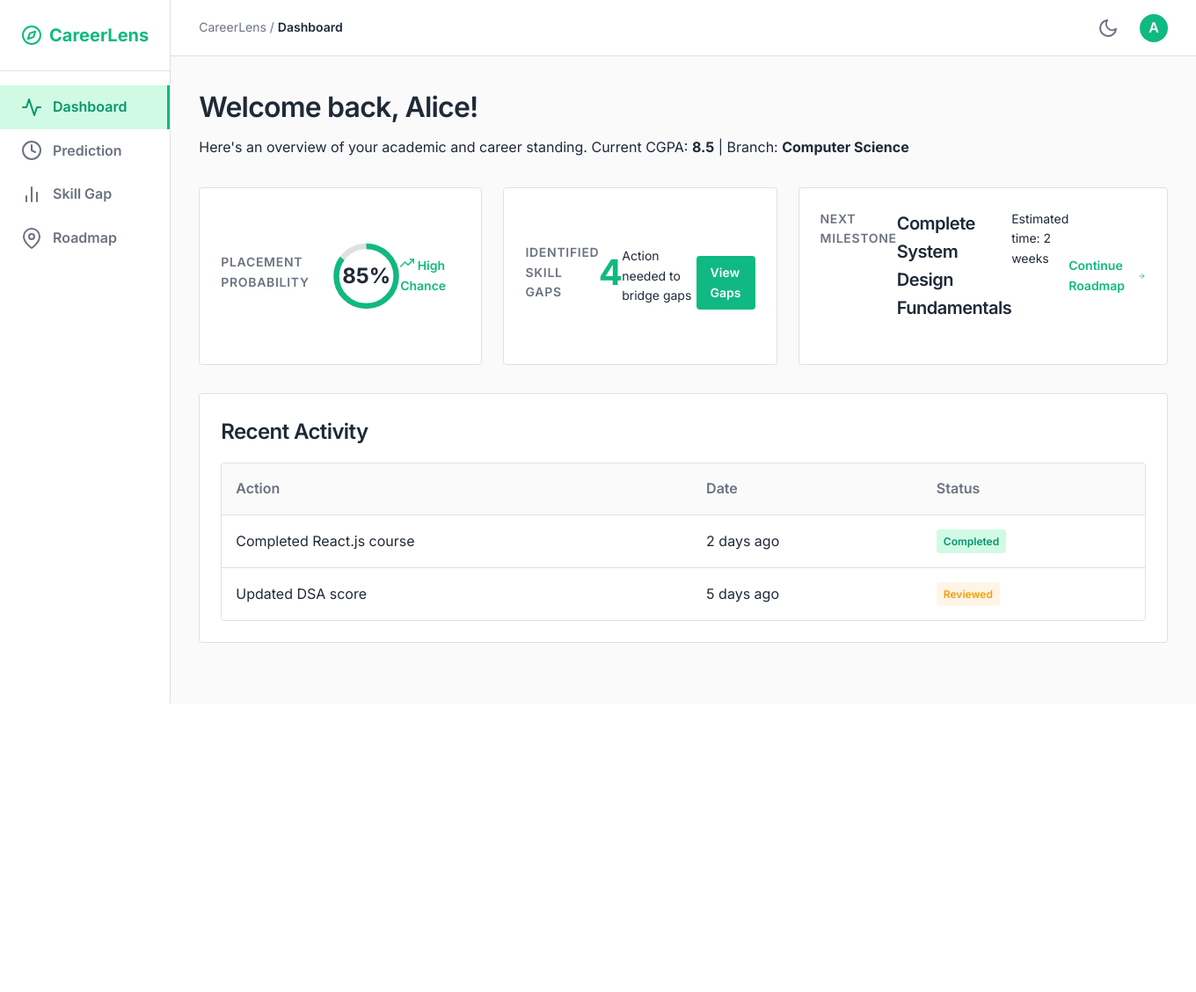
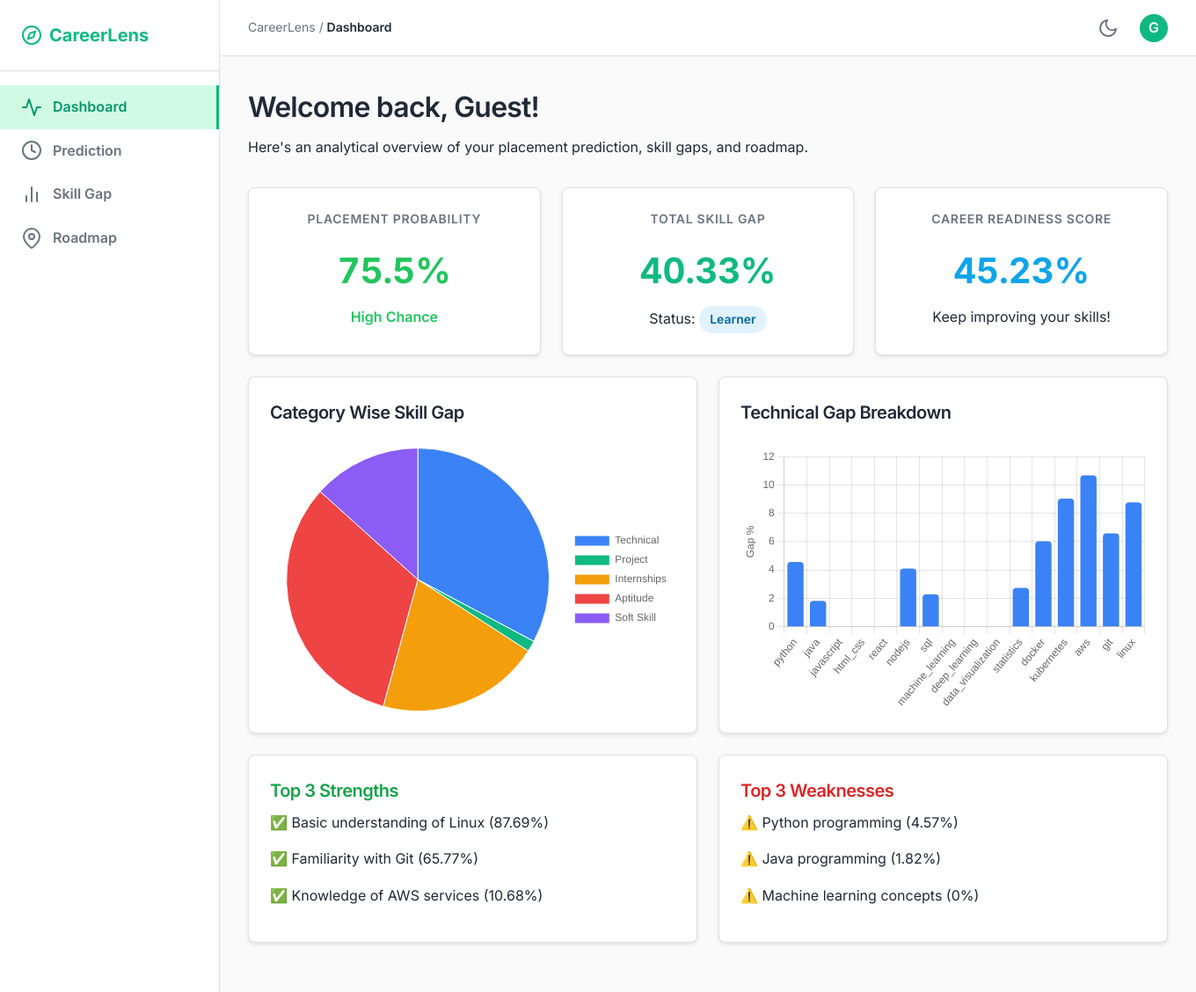
Before and after one commit to Yashuu05/CareerLens, a FastAPI app: page /dashboard in a window 1360 px wide. Shown: the whole page at 88% size. Before the commit the page ends 800 px from the top, so only its background shows below. Run offline with FastAPI, Linux system fonts and the light colour scheme.

Commit message:
Updated dashboard with new fields

```diff
--- a/APP/main.py
+++ b/APP/main.py
@@ -110,10 +110,29 @@ async def do_signup(
 
 @app.get("/dashboard", response_class=HTMLResponse)
 async def read_dashboard(request: Request):
+    from DB.create_db import get_database
+    import jwt
+    from APP.auth.utils import SECRET_KEY, ALGORITHM
+
+    user_name = "Guest"
+    token_str = request.cookies.get("access_token")
+    if token_str and token_str.startswith("Bearer "):
+        token = token_str.split(" ")[1]
+        try:
+            payload = jwt.decode(token, SECRET_KEY, algorithms=[ALGORITHM])
+            email = payload.get("sub")
+            if email:
+                db = get_database()
+                user = db["students"].find_one({"email": email})
+                if user and "first_name" in user:
+                    user_name = user["first_name"]
+        except Exception:
+            pass
+
     return templates.TemplateResponse(
         request=request,
         name="dashboard.html",
-        context={"active_page": "dashboard", "user_name": "Alice"}
+        context={"active_page": "dashboard", "user_name": user_name}
     )
 
 @app.get("/prediction", response_class=HTMLResponse)
--- a/APP/templates/base.html
+++ b/APP/templates/base.html
@@ -17,7 +17,7 @@
                 <span>CareerLens</span>
             </div>
             <nav class="sidebar-nav">
-                <a href="/" class="nav-link {% if active_page == 'dashboard' %}active{% endif %}">
+                <a href="/dashboard" class="nav-link {% if active_page == 'dashboard' %}active{% endif %}">
                     <i data-feather="activity"></i> Dashboard
                 </a>
                 <a href="/prediction" class="nav-link {% if active_page == 'prediction' %}active{% endif %}">
--- a/APP/templates/dashboard.html
+++ b/APP/templates/dashboard.html
@@ -4,83 +4,182 @@
 {% block breadcrumb %}Dashboard{% endblock %}
 
 {% block content %}
+<script src="https://cdn.jsdelivr.net/npm/chart.js"></script>
+<style>
+    .dashboard-grid {
+        display: grid;
+        grid-template-columns: repeat(auto-fit, minmax(300px, 1fr));
+        gap: 1.5rem;
+        margin-bottom: 1.5rem;
+    }
+    .card {
+        background: var(--bg-card, #fff);
+        padding: 1.5rem;
+        border-radius: 8px;
+        box-shadow: 0 2px 4px rgba(0,0,0,0.1);
+        display: flex;
+        flex-direction: column;
+    }
+    .metric-value {
+        font-size: 2.5rem;
+        font-weight: bold;
+        margin: 0.5rem 0;
+    }
+    .tag {
+        display: inline-block;
+        padding: 0.25rem 0.75rem;
+        border-radius: 9999px;
+        font-size: 0.875rem;
+        font-weight: 600;
+    }
+    .tag-learner { background: #e0f2fe; color: #0369a1; }
+    .tag-beginner { background: #f3e8ff; color: #7e22ce; }
+    .chart-container {
+        position: relative;
+        height: 300px;
+        width: 100%;
+        margin-top: 1rem;
+    }
+</style>
+
 <div class="mb-4">
     <h1>Welcome back, {{ user_name }}!</h1>
-    <p class="text-secondary">Here's an overview of your academic and career standing. Current CGPA: <strong>8.5</strong> | Branch: <strong>Computer Science</strong></p>
+    <p class="text-secondary">Here's an analytical overview of your placement prediction, skill gaps, and roadmap.</p>
 </div>
 
-<div class="grid grid-cols-3 mb-4">
-    <!-- Probability Card -->
-    <div class="card flex flex-col items-center justify-center text-center">
+<!-- Top row metrics -->
+<div class="dashboard-grid">
+    <!-- Placement Prediction -->
+    <div class="card items-center text-center">
         <h3 class="metric-label">Placement Probability</h3>
-        <div style="position: relative; width: 120px; height: 120px; margin: 1rem 0;">
-            <!-- Dummy SVG Gauge -->
-            <svg viewBox="0 0 36 36" style="width: 100%; height: 100%;">
-                <path style="fill:none; stroke:var(--border-color); stroke-width:3"
-                    d="M18 2.0845
-                    a 15.9155 15.9155 0 0 1 0 31.831
-                    a 15.9155 15.9155 0 0 1 0 -31.831" />
-                <path style="fill:none; stroke:var(--primary-emerald); stroke-width:3; stroke-dasharray: 85, 100"
-                    d="M18 2.0845
-                    a 15.9155 15.9155 0 0 1 0 31.831
-                    a 15.9155 15.9155 0 0 1 0 -31.831" />
-            </svg>
-            <div style="position: absolute; top:50%; left:50%; transform:translate(-50%, -50%); font-weight:700; font-size:1.5rem;">
-                85%
-            </div>
-        </div>
-        <p class="text-success" style="font-weight:600; font-size:0.875rem;"><i data-feather="trending-up" style="width:16px; height:16px;"></i> High Chance</p>
+        <div id="placementProb" class="metric-value" data-value="75.5">75.5%</div>
+        <p id="placementText" class="text-secondary" style="font-weight:600;"></p>
     </div>
 
-    <!-- Skill Gaps Card -->
-    <div class="card flex flex-col items-center justify-center text-center">
-        <h3 class="metric-label">Identified Skill Gaps</h3>
-        <div class="metric-value mb-1">4</div>
-        <p class="text-secondary" style="font-size:0.875rem;">Action needed to bridge gaps</p>
-        <a href="/skill_gap" class="btn-primary mt-2" style="margin-top:1rem; padding: 0.5rem 1rem; font-size:0.875rem;">View Gaps</a>
+    <!-- Skill Gap summary -->
+    <div class="card items-center text-center">
+        <h3 class="metric-label">Total Skill Gap</h3>
+        <div class="metric-value">40.33%</div>
+        <p class="text-secondary">Status: <span class="tag tag-learner">Learner</span></p>
     </div>
 
-    <!-- Roadmap Milestone Card -->
-    <div class="card flex flex-col justify-center">
-        <h3 class="metric-label">Next Milestone</h3>
-        <h2 style="font-size:1.25rem;" class="mb-1">Complete System Design Fundamentals</h2>
-        <p class="text-secondary mb-2" style="font-size:0.875rem;">Estimated time: 2 weeks</p>
-
-        <!-- Progress bar -->
-        <div style="width:100%; height:8px; background:var(--border-color); border-radius:4px; margin-bottom:1rem; overflow:hidden;">
-            <div style="width:60%; height:100%; background:var(--primary-emerald);"></div>
-        </div>
-
-        <a href="/roadmap" style="font-weight:600; display:flex; align-items:center; gap:0.5rem; font-size:0.875rem;">
-            Continue Roadmap <i data-feather="arrow-right" style="width:16px; height:16px;"></i>
-        </a>
+    <!-- Career Readiness -->
+    <div class="card items-center text-center">
+        <h3 class="metric-label">Career Readiness Score</h3>
+        <div class="metric-value" style="color: #0ea5e9;">45.23%</div>
+        <p class="text-secondary">Keep improving your skills!</p>
     </div>
 </div>
 
-<div class="card">
-    <h2 class="mb-2">Recent Activity</h2>
-    <div class="table-wrapper">
-        <table>
-            <thead>
-                <tr>
-                    <th>Action</th>
-                    <th>Date</th>
-                    <th>Status</th>
-                </tr>
-            </thead>
-            <tbody>
-                <tr>
-                    <td>Completed React.js course</td>
-                    <td class="text-secondary">2 days ago</td>
-                    <td><span class="tag tag-low">Completed</span></td>
-                </tr>
-                <tr>
-                    <td>Updated DSA score</td>
-                    <td class="text-secondary">5 days ago</td>
-                    <td><span class="tag tag-medium">Reviewed</span></td>
-                </tr>
-            </tbody>
-        </table>
+<!-- Detailed Analytics -->
+<div class="dashboard-grid" style="grid-template-columns: 1fr 1fr;">
+    <div class="card">
+        <h3>Category Wise Skill Gap</h3>
+        <div class="chart-container">
+            <canvas id="categoryChart"></canvas>
+        </div>
+    </div>
+    <div class="card">
+        <h3>Technical Gap Breakdown</h3>
+        <div class="chart-container">
+            <canvas id="technicalChart"></canvas>
+        </div>
     </div>
 </div>
+
+<!-- Roadmap Strengths & Weaknesses -->
+<div class="dashboard-grid" style="grid-template-columns: 1fr 1fr;">
+    <div class="card">
+        <h3 class="mb-3" style="color: #16a34a; font-size: 1.25rem;">Top 3 Strengths</h3>
+        <ul style="list-style-type: none; padding-left: 0;">
+            <li class="mb-2">✅ Basic understanding of Linux (87.69%)</li>
+            <li class="mb-2">✅ Familiarity with Git (65.77%)</li>
+            <li class="mb-2">✅ Knowledge of AWS services (10.68%)</li>
+        </ul>
+    </div>
+    <div class="card">
+        <h3 class="mb-3" style="color: #dc2626; font-size: 1.25rem;">Top 3 Weaknesses</h3>
+        <ul style="list-style-type: none; padding-left: 0;">
+            <li class="mb-2">⚠️ Python programming (4.57%)</li>
+            <li class="mb-2">⚠️ Java programming (1.82%)</li>
+            <li class="mb-2">⚠️ Machine learning concepts (0%)</li>
+        </ul>
+    </div>
+</div>
+
+<script>
+    // Dynamic Placement Probability Color
+    const probElement = document.getElementById('placementProb');
+    const probText = document.getElementById('placementText');
+    const probValue = parseFloat(probElement.getAttribute('data-value'));
+
+    if (probValue < 40) {
+        probElement.style.color = '#ef4444'; // Red
+        probText.textContent = 'Low Chance';
+        probText.style.color = '#ef4444';
+    } else if (probValue < 70) {
+        probElement.style.color = '#f97316'; // Orange
+        probText.textContent = 'Medium Chance';
+        probText.style.color = '#f97316';
+    } else {
+        probElement.style.color = '#22c55e'; // Green
+        probText.textContent = 'High Chance';
+        probText.style.color = '#22c55e';
+    }
+
+    // Initialize Category Wise Skill Gap Chart (Pie Chart)
+    const categoryCtx = document.getElementById('categoryChart').getContext('2d');
+    new Chart(categoryCtx, {
+        type: 'pie',
+        data: {
+            labels: ['Technical', 'Project', 'Internships', 'Aptitude', 'Soft Skill'],
+            datasets: [{
+                data: [56.62, 2.32, 34.7, 56.0, 23.0],
+                backgroundColor: [
+                    '#3b82f6',
+                    '#10b981',
+                    '#f59e0b',
+                    '#ef4444',
+                    '#8b5cf6'
+                ],
+                borderWidth: 1
+            }]
+        },
+        options: {
+            responsive: true,
+            maintainAspectRatio: false,
+            plugins: {
+                legend: { position: 'right' }
+            }
+        }
+    });
+
+    // Initialize Technical Gap Breakdown Chart (Bar Chart)
+    const technicalCtx = document.getElementById('technicalChart').getContext('2d');
+    new Chart(technicalCtx, {
+        type: 'bar',
+        data: {
+            labels: ['python', 'java', 'javascript', 'html_css', 'react', 'nodejs', 'sql', 'machine_learning', 'deep_learning', 'data_visualization', 'statistics', 'docker', 'kubernetes', 'aws', 'git', 'linux'],
+            datasets: [{
+                label: 'Gap (%)',
+                data: [4.57, 1.82, 0, 0, 0, 4.11, 2.29, 0, 0, 0, 2.74, 6.03, 9.04, 10.68, 6.58, 8.77],
+                backgroundColor: '#3b82f6',
+                borderRadius: 4
+            }]
+        },
+        options: {
+            responsive: true,
+            maintainAspectRatio: false,
+            scales: {
+                y: {
+                    beginAtZero: true,
+                    title: { display: true, text: 'Gap %' }
+                }
+            },
+            plugins: {
+                legend: { display: false }
+            }
+        }
+    });
+</script>
 {% endblock %}
--- a/RoadmapGenerator/llm_engine.py
+++ b/RoadmapGenerator/llm_engine.py
@@ -1,6 +1,6 @@
 from ollama import chat
 
-def stream_response(model_nameL: str, system_prompt: str, student_data: dict) -> None:
+def stream_response(model_name: str, system_prompt: str, student_data: dict) -> None:
     """
     *purpose*: generates the llm response on given student data in chunks
 
@@ -13,7 +13,7 @@ def stream_response(model_nameL: str, system_prompt: str, student_data: dict) ->
     """
 
     stream = chat(
-        model=model_nameL,
+        model=model_name,
         messages=[
             {'role':'system', 'content': system_prompt},
             {'role': 'user',
```
